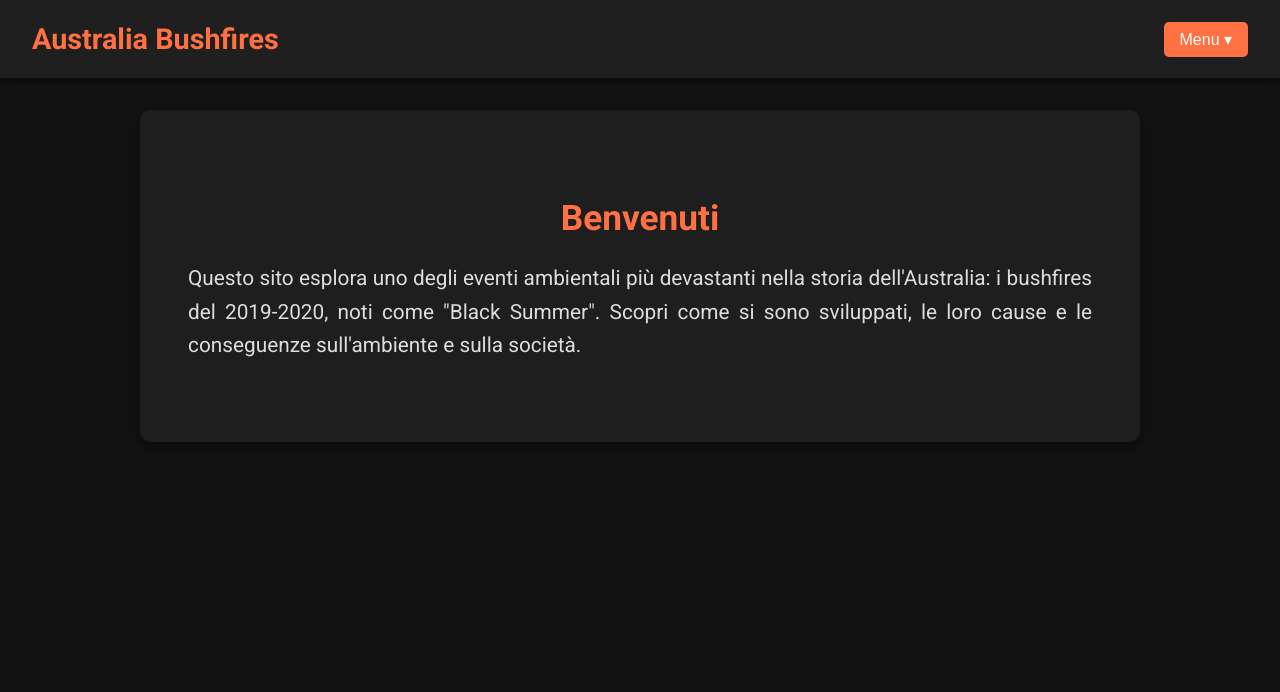
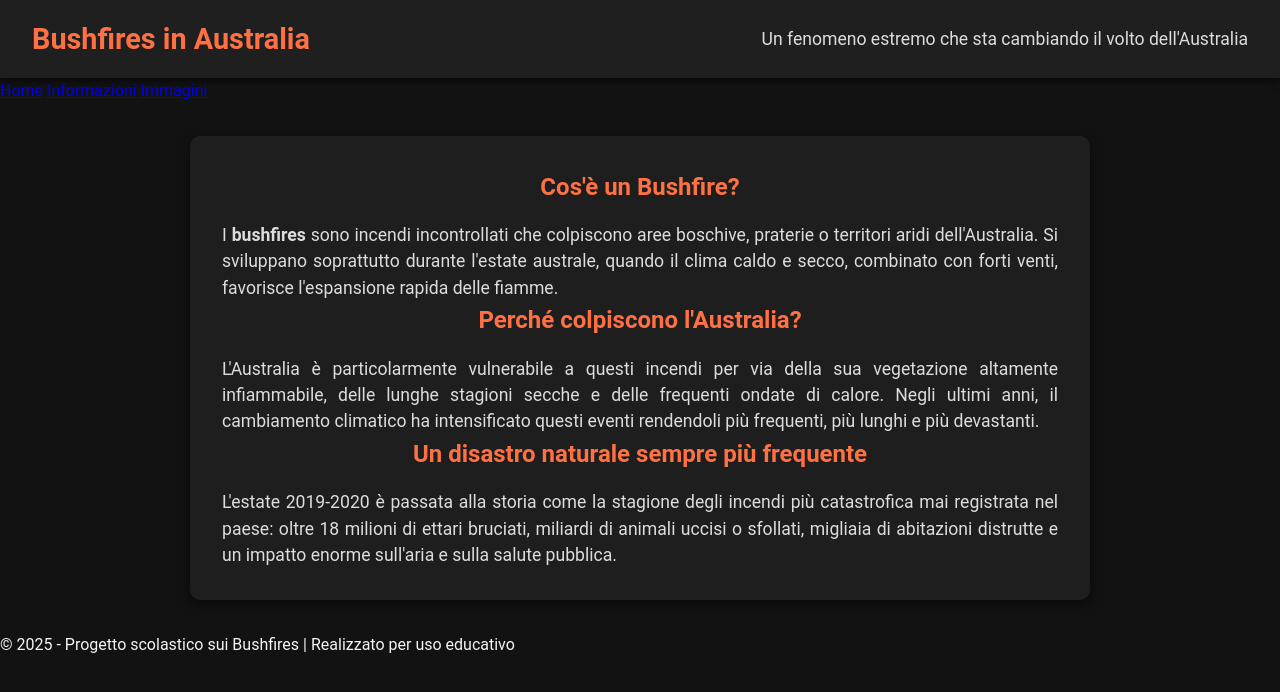
Before and after one commit to OscarBonato/australia-bushfires, a plain HTML site: page index.html in a window 1280 px wide. Drawn offline with Linux system fonts and the light colour scheme.

Commit message:
Update index.html

```diff
--- a/index.html
+++ b/index.html
@@ -2,69 +2,46 @@
 <html lang="it">
 <head>
   <meta charset="UTF-8" />
-  <meta name="viewport" content="width=device-width, initial-scale=1" />
-  <title>Australia Bushfires - Home</title>
-  <link href="https://fonts.googleapis.com/css2?family=Roboto:wght@400;700&display=swap" rel="stylesheet" />
+  <title>Home - Bushfires in Australia</title>
   <link rel="stylesheet" href="style.css" />
-  <style>
-    /* Stile aggiuntivo per la home */
-    main {
-      max-width: 1000px;
-      margin: 2rem auto;
-      padding: 2rem;
-      background-color: #1e1e1e;
-      border-radius: 10px;
-      box-shadow: 0 4px 12px rgba(0,0,0,0.5);
-    }
-    section.home-section {
-      text-align: center;
-      padding: 3rem 1rem;
-    }
-    section.home-section h2 {
-      font-size: 2.2rem;
-      color: #ff7043;
-      margin-bottom: 1rem;
-    }
-    section.home-section p {
-      font-size: 1.3rem;
-      line-height: 1.6;
-      color: #ddd;
-    }
-  </style>
-  <script>
-    function toggleDropdown() {
-      const dropdown = document.getElementById('dropdown');
-      dropdown.style.display = dropdown.style.display === 'block' ? 'none' : 'block';
-    }
-    document.addEventListener('click', function(event) {
-      const dropdown = document.getElementById('dropdown');
-      const menu = document.querySelector('.menu');
-      if (!menu.contains(event.target) && !dropdown.contains(event.target)) {
-        dropdown.style.display = 'none';
-      }
-    });
-  </script>
+  <link rel="preconnect" href="https://fonts.googleapis.com" />
+  <link rel="preconnect" href="https://fonts.gstatic.com" crossorigin />
+  <link href="https://fonts.googleapis.com/css2?family=Poppins:wght@300;500;700&display=swap" rel="stylesheet" />
 </head>
 <body>
   <header>
-    <h1>Australia Bushfires</h1>
-    <nav>
-      <button class="menu" onclick="toggleDropdown()">Menu ▾</button>
-      <div id="dropdown" class="dropdown">
-        <a href="index.html">Home</a>
-        <a href="info.html">Informazioni</a>
-        <a href="rainfall.html">Deficit Pioggia</a>
-        <a href="evoluzione.html">Evoluzione Incendi</a>
-      </div>
-    </nav>
+    <h1>Bushfires in Australia</h1>
+    <p>Un fenomeno estremo che sta cambiando il volto dell'Australia</p>
   </header>
+
+  <nav>
+    <a href="index.html">Home</a>
+    <a href="info.html">Informazioni</a>
+    <a href="immagini.html">Immagini</a>
+  </nav>
+
   <main>
-    <section class="home-section">
-      <h2>Benvenuti</h2>
-      <p>
-        Questo sito esplora uno degli eventi ambientali più devastanti nella storia dell'Australia: i bushfires del 2019-2020, noti come "Black Summer". Scopri come si sono sviluppati, le loro cause e le conseguenze sull'ambiente e sulla società.
-      </p>
-    </section>
+    <h2>Cos'è un Bushfire?</h2>
+    <p>
+      I <strong>bushfires</strong> sono incendi incontrollati che colpiscono aree boschive, praterie o territori aridi dell'Australia.
+      Si sviluppano soprattutto durante l'estate australe, quando il clima caldo e secco, combinato con forti venti, favorisce l'espansione rapida delle fiamme.
+    </p>
+
+    <h2>Perché colpiscono l'Australia?</h2>
+    <p>
+      L'Australia è particolarmente vulnerabile a questi incendi per via della sua vegetazione altamente infiammabile, delle lunghe stagioni secche e delle frequenti ondate di calore.
+      Negli ultimi anni, il cambiamento climatico ha intensificato questi eventi rendendoli più frequenti, più lunghi e più devastanti.
+    </p>
+
+    <h2>Un disastro naturale sempre più frequente</h2>
+    <p>
+      L'estate 2019-2020 è passata alla storia come la stagione degli incendi più catastrofica mai registrata nel paese: oltre 18 milioni di ettari bruciati,
+      miliardi di animali uccisi o sfollati, migliaia di abitazioni distrutte e un impatto enorme sull'aria e sulla salute pubblica.
+    </p>
   </main>
+
+  <footer>
+    &copy; 2025 - Progetto scolastico sui Bushfires | Realizzato per uso educativo
+  </footer>
 </body>
 </html>
```
